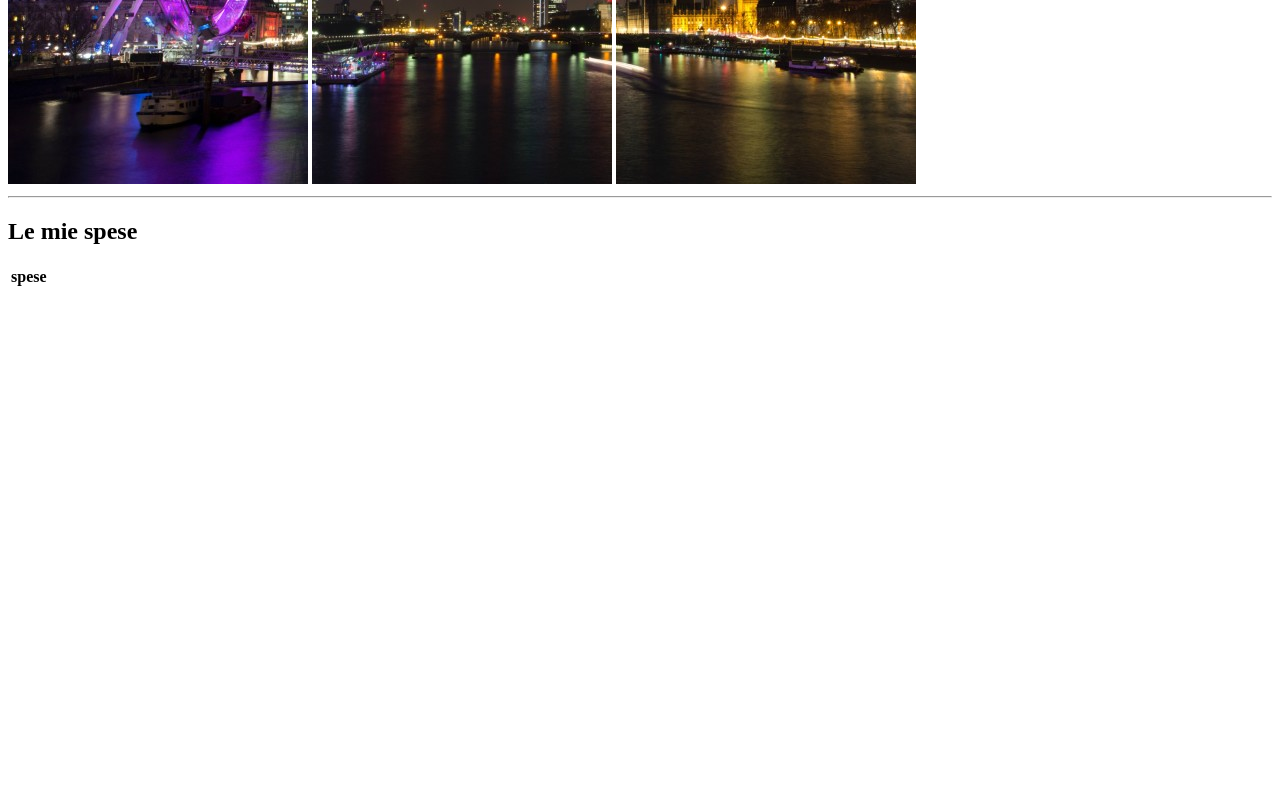
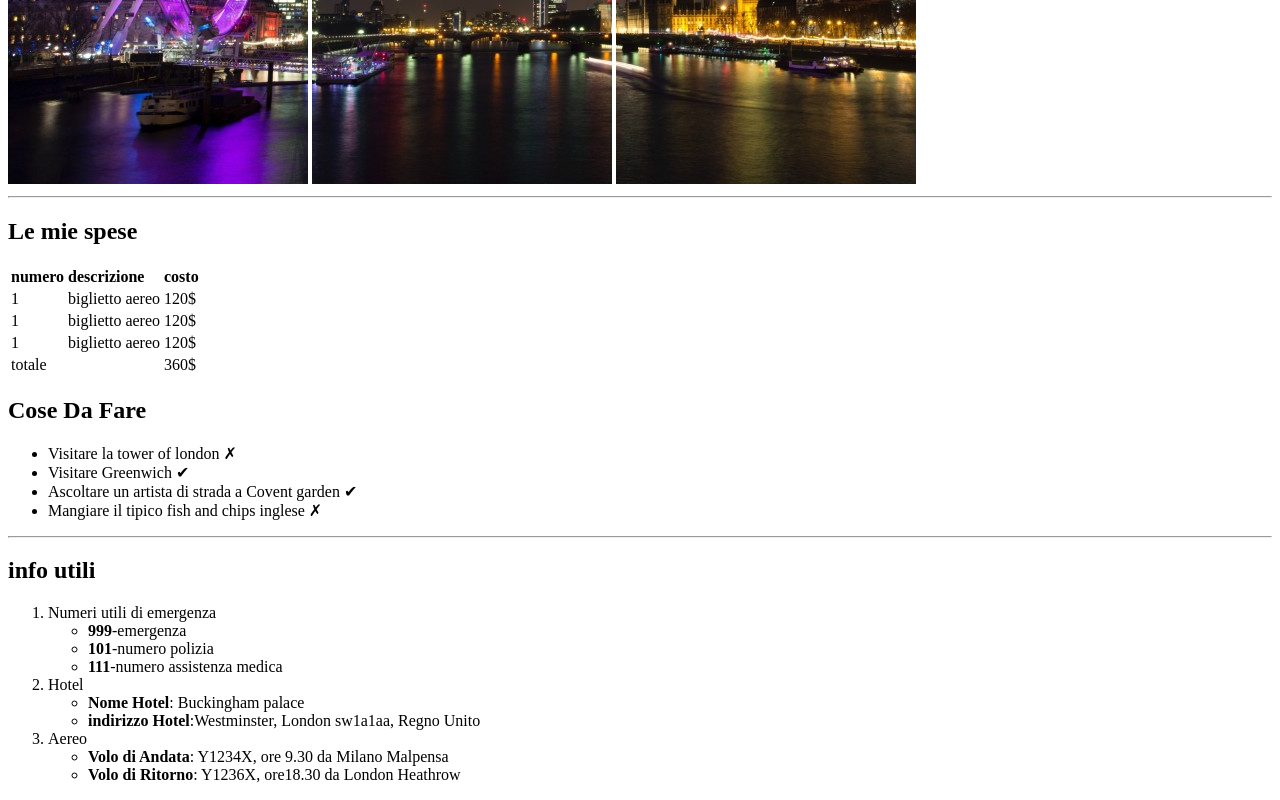
Before and after one commit to FabioMasciarelli/html-london-trip, a plain HTML site: page index.html in a window 1280 px wide. Shown: the part 496-1296 px from the top of the page. Before the commit the page ends 800 px from the top, so only its background shows below. Drawn offline with Linux system fonts and the light colour scheme.

Commit message:
add: main

```diff
--- a/index.html
+++ b/index.html
@@ -18,10 +18,64 @@
         <h2>Le mie spese</h2>
         <table>
             <tr>
-                <td><strong>spese</strong></td>
+                <td><strong>numero</strong></td>
+                <td><strong>descrizione</strong></td>
+                <td><strong>costo</strong></td>
             </tr>
+            <tr>
+                <td>1</td>
+                <td>biglietto aereo</td>
+                <td>120$</td>
+            </tr>
+            <tr>
+                <td>1</td>
+                <td>biglietto aereo</td>
+                <td>120$</td>
+            </tr>
+            <tr>
+                <td>1</td>
+                <td>biglietto aereo</td>
+                <td>120$</td>
+            </tr>
+            <tr>
+                <td colspan="2">totale</td>
+                <td>360$</td>
+            </tr>
+        </table>
 
-        </table>
+        <h2>Cose Da Fare</h2>
+        <ul>
+            <li>Visitare la tower of london &#10007;</li>
+            <li>Visitare Greenwich &#10004;</li>
+            <li>Ascoltare un artista di strada a Covent garden &#10004;</li>
+            <li>Mangiare il tipico fish and chips inglese &#10007;</li>
+        </ul>
+        <hr>
+        <h2>info utili</h2>
+        <ol>
+            <li>
+                Numeri utili di emergenza
+                <ul>
+                    <li><strong>999</strong>-emergenza</li>
+                    <li><strong>101</strong>-numero polizia</li>
+                    <li><strong>111</strong>-numero assistenza medica</li>
+                </ul>
+            </li>
+            <li>
+                Hotel
+                <ul>
+                    <li><strong>Nome Hotel</strong>: Buckingham palace</li>
+                    <li><strong>indirizzo Hotel</strong>:Westminster, London sw1a1aa, Regno Unito</li>
+                </ul>
+            </li>
+            <li>
+                Aereo
+                <ul>
+                    <li><strong>Volo di Andata</strong>: Y1234X, ore 9.30 da Milano Malpensa</li>
+                    <li><strong>Volo di Ritorno</strong>: Y1236X, ore18.30 da London Heathrow</li>
+                </ul>
+            </li>
+        </ol>
 
     </main>
 </body>
```
